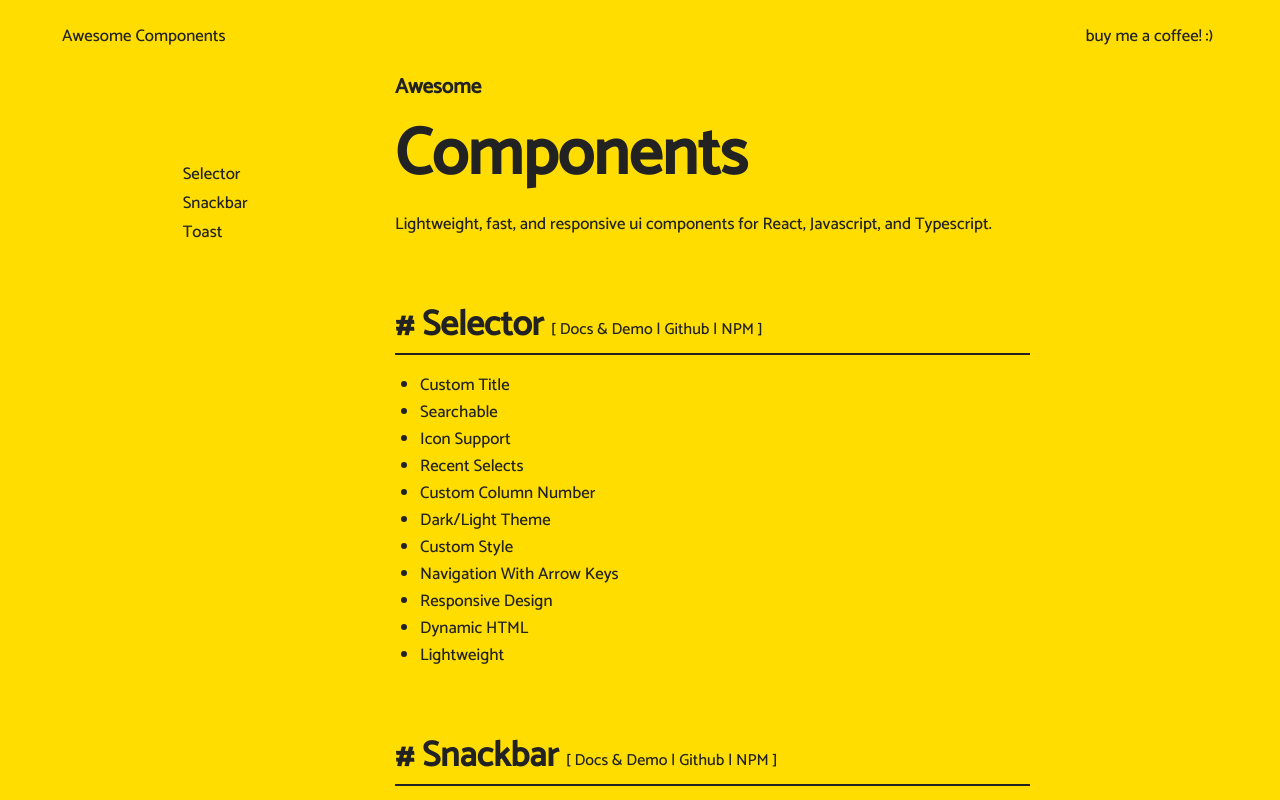
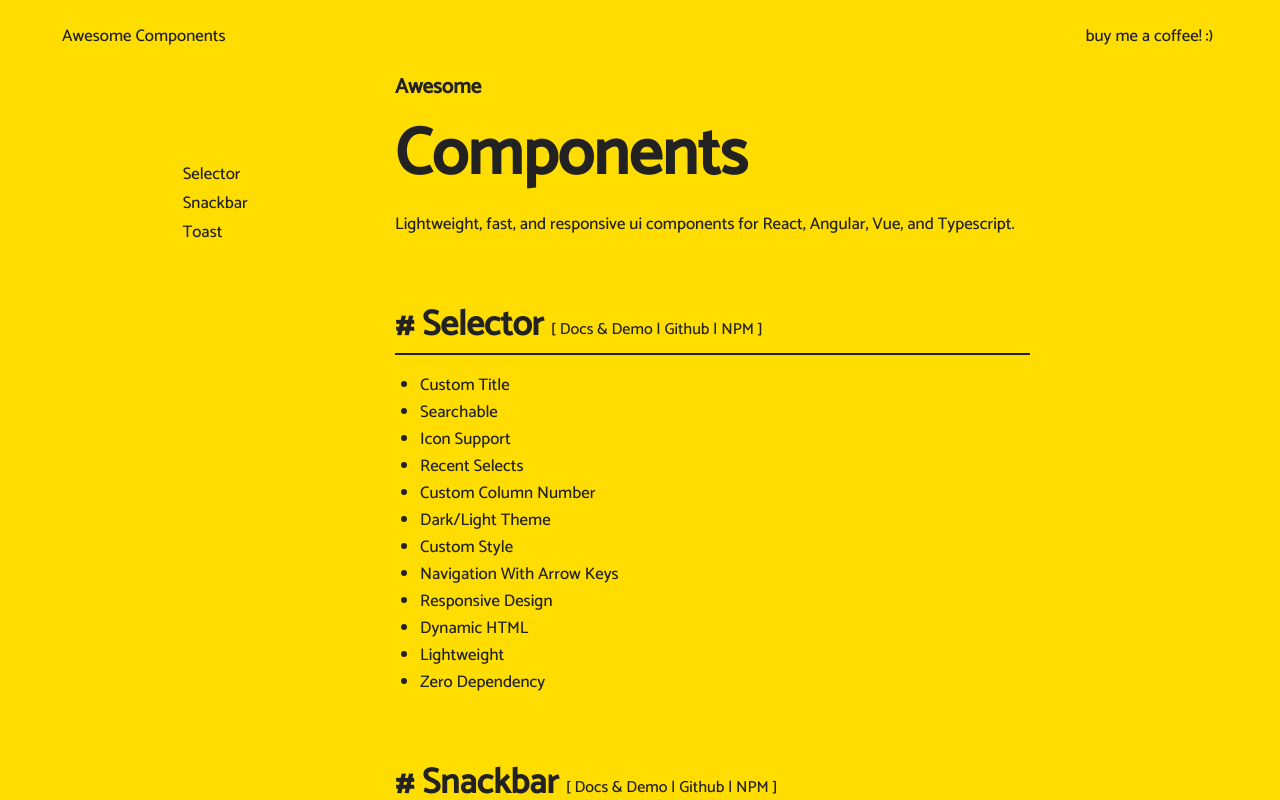
Before and after one commit to MostafaMDZH/Awesome-Components-Website, a Next.js app: page / in a window 1280 px wide. Built offline with nearby package versions, Linux system fonts and the light colour scheme.

Commit message:
[deployment auto commit]

```diff
--- a/pages/index.js
+++ b/pages/index.js
@@ -8,7 +8,7 @@ export default function Main(){
         <div id='window' style={{scrollBehavior:'smooth'}}>
 
             <Head>
-                <title>Awesome Components | Lightweight, fast, and responsive ui components for React, Javascript, and Typescript</title>
+                <title>Awesome Components | Lightweight, fast, and responsive ui components for React, Angular, Vue, and Typescript</title>
                 <meta name="viewport" content="initial-scale=1.0, width=device-width" />
             </Head>
 
@@ -39,7 +39,7 @@ export default function Main(){
                         <div id='name-versionWrapper'>
                             <h1 id='appName'><Link href='/'>Components</Link></h1>
                         </div>
-                        <p className='sectionDescription'>Lightweight, fast, and responsive ui components for React, Javascript, and Typescript.</p>
+                        <p className='sectionDescription'>Lightweight, fast, and responsive ui components for React, Angular, Vue, and Typescript.</p>
 
                         {/* selector */}
                         <div className='componentNameWrapper'>
@@ -64,6 +64,7 @@ export default function Main(){
                             <li>Responsive Design</li>
                             <li>Dynamic HTML</li>
                             <li>Lightweight</li>
+                            <li>Zero Dependency</li>
                         </ul>
 
                         {/* snackbar */}
@@ -93,6 +94,7 @@ export default function Main(){
                             <li>Responsive Design</li>
                             <li>Dynamic HTML</li>
                             <li>Lightweight</li>
+                            <li>Zero Dependency</li>
                         </ul>
 
                         {/* toast */}
@@ -119,6 +121,7 @@ export default function Main(){
                             <li>Responsive Design</li>
                             <li>Dynamic HTML</li>
                             <li>Lightweight</li>
+                            <li>Zero Dependency</li>
                         </ul>
 
                     </div>
```
Also changed, not shown: 2 other files (tests, documents, lock files or other folders).
